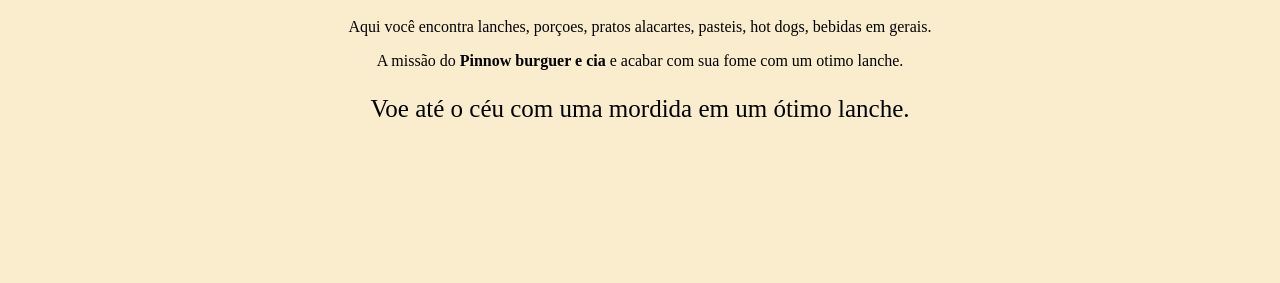
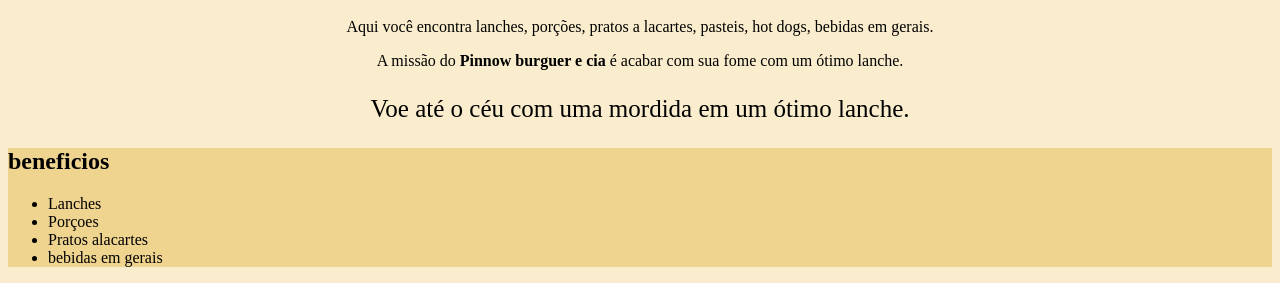
Before and after one commit to bastoslucas/Tancredo-1C-PensamentoComputacional, a plain HTML site: page index.html in a window 1280 px wide. Shown: the part 571-854 px from the top of the page. Before the commit the page ends 800 px from the top, so only its background shows below. Drawn offline with Linux system fonts and the light colour scheme.

Commit message:
Add files via upload
calocando lista

```diff
--- a/index.html
+++ b/index.html
@@ -7,13 +7,24 @@
         <link rel="stylesheet" type="text/css" href="style.css">
     </head>
     <body>
+        <header>
+
+        </header>
+        <main>
             <img class="capa" src="capa.jpg">
             <u><em><h1>Pinnow burguer e cia</h1></em></u>
-
-    <p>Aqui você encontra lanches, porçoes, pratos alacartes, pasteis, hot dogs, bebidas em gerais.</p>
-
-    <p>A missão do <strong>Pinnow burguer e cia</strong> e acabar com sua fome com um otimo lanche.</p>
-
+            <p>Aqui você encontra lanches, porções, pratos a lacartes, pasteis, hot dogs, bebidas em gerais.</p>
+            <p>A missão do <strong>Pinnow burguer e cia</strong> é acabar com sua fome com um ótimo lanche.</p>
             <p id="slogan">Voe até o céu com uma mordida em um ótimo lanche.</p>
+        </main>
+        <section class="beneficios">
+            <h2> beneficios</h2>
+        <ul>
+            <li>Lanches</li>
+            <li>Porçoes</li>
+            <li>Pratos alacartes</li>
+            <li>bebidas em gerais</li>
+        </ul>
+        </section>
     </body>
 </html>
--- a/style.css
+++ b/style.css
@@ -1,6 +1,10 @@
-body {
+
+body{
+    background: #faedcd;
+}
+main {
     text-align: center;
-    background: #faedcd;
+
 }
 #slogan {
  font-size: 25px;
@@ -9,3 +13,6 @@ body {
     width: 70%;
     height: 100%;
 }
+.beneficios {
+    background-color: #efd48f;
+}
```
Lines whose indentation alone changed are shown as unchanged.
